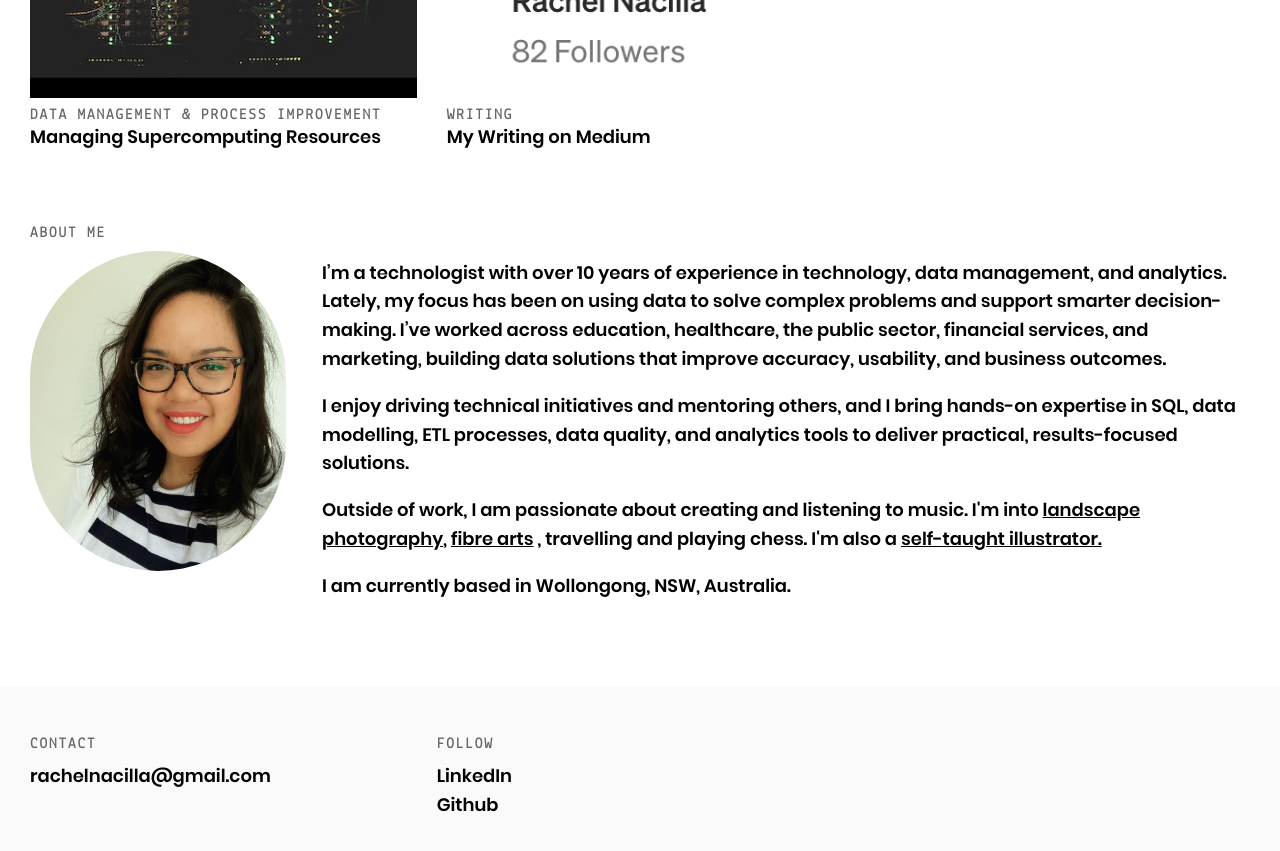
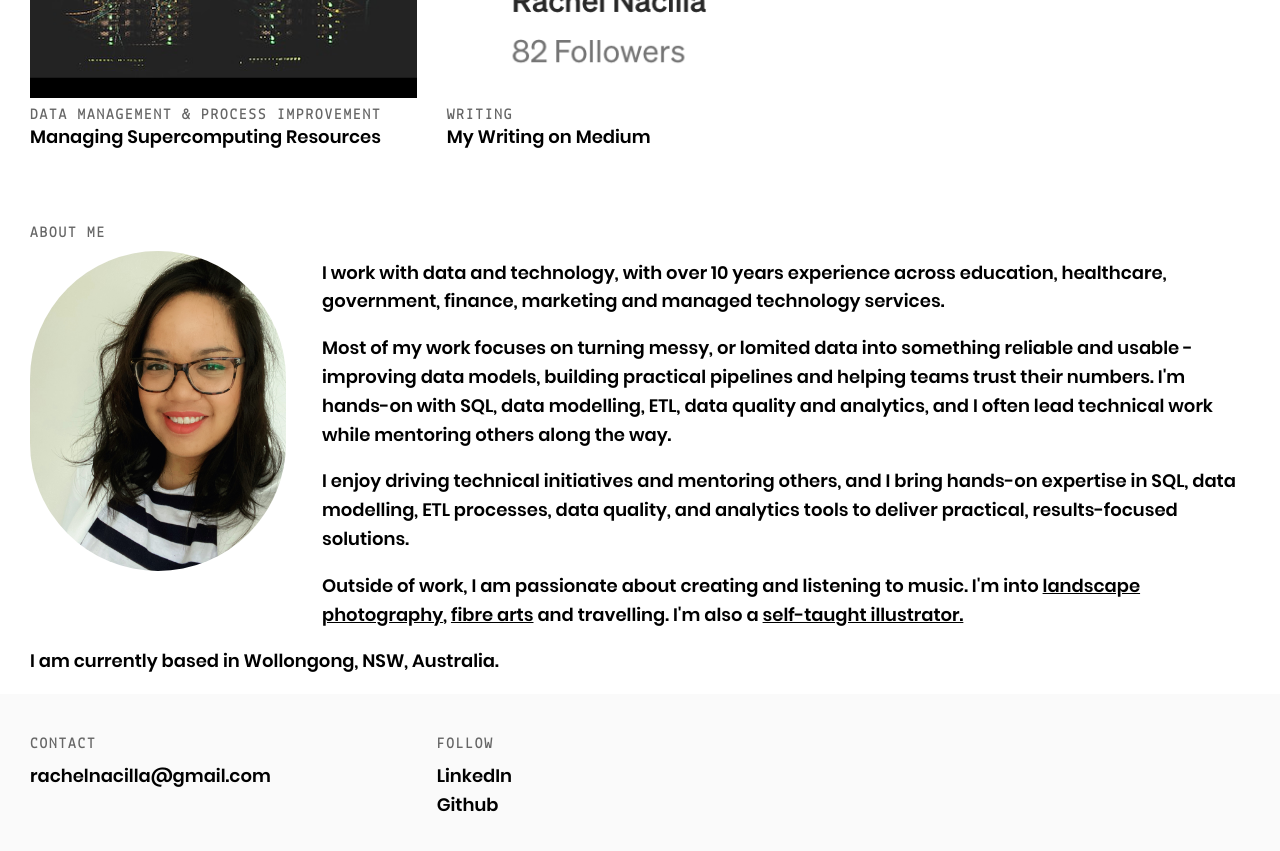
Before and after one commit to rachelnacilla/rachelnacilla.github.io, a Jekyll site: the page built from index.html, in a window 1280 px wide and 900 px high, scrolled down 1272 px. Shown: the top 851 px of the window. Built offline with Jekyll 4.4.1, drawn with Linux system fonts in a browser that asks for light colours.

Commit message:
Changed bio

```diff
--- a/index.html
+++ b/index.html
@@ -47,12 +47,13 @@
 					<img src="assets/images/rachel_nacilla_headshot.jpeg" alt="portrait of Rachel Nacilla" style="width:256px; height:auto;">
 				</div>
 
-				<p>I’m a technologist with over 10 years of experience in technology, data management, and analytics. Lately, my focus has been on using data to solve complex problems and support smarter decision-making. I’ve worked across education, healthcare, the public sector, financial services, and marketing, building data solutions that improve accuracy, usability, and business outcomes.</p>
+				<p>I work with data and technology, with over 10 years experience across education, healthcare, government, finance, marketing and managed technology services. </p>
+
+				<p>Most of my work focuses on turning messy, or lomited data into something reliable and usable - improving data models, building practical pipelines and helping teams trust their numbers. I'm hands-on with SQL, data modelling, ETL, data quality and analytics, and I often lead technical work while mentoring others along the way.</p>
 
 				<p>I enjoy driving technical initiatives and mentoring others, and I bring hands-on expertise in SQL, data modelling, ETL processes, data quality, and analytics tools to deliver practical, results-focused solutions.</p>
 
-				<p>Outside of work, I am passionate about creating and listening to music. I'm into <a href="https://vero.co/rachelsnicepics" target="_blank">landscape photography</a>, <a href="https://www.instagram.com/fibreartsbyrach/" target="_blank">fibre arts</a>
-					, travelling and playing chess. I'm also a <a href="https://www.behance.net/rachelnacilla" target="_blank">self-taught illustrator.</a></p>
+				<p>Outside of work, I am passionate about creating and listening to music. I'm into <a href="https://vero.co/rachelsnicepics" target="_blank">landscape photography</a>, <a href="https://www.instagram.com/fibreartsbyrach/" target="_blank">fibre arts</a> and travelling. I'm also a <a href="https://www.behance.net/rachelnacilla" target="_blank">self-taught illustrator.</a></p>
 
 				<p>I am currently based in Wollongong, NSW, Australia.</p>
 			</div>
```
